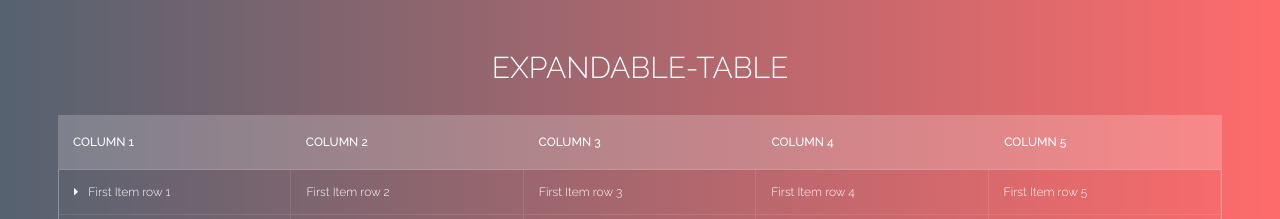
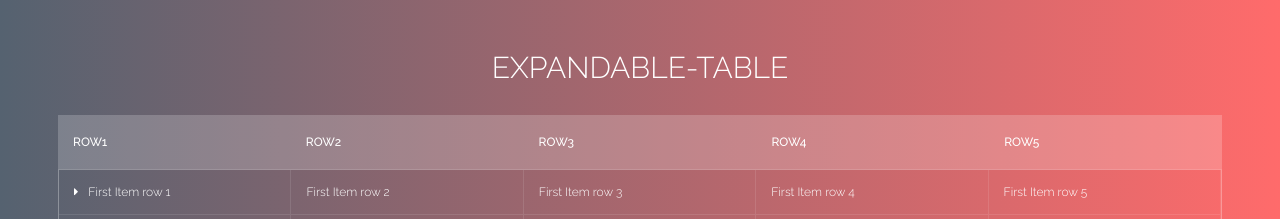
Before and after one commit to TLX3/Expandable-Table, a plain HTML site: page index.html in a window 1280 px wide. Shown: the top 219 px of the page. Drawn offline with Linux system fonts and the light colour scheme.

Commit message:
Dynamically generate table headers

```diff
--- a/index.html
+++ b/index.html
@@ -12,12 +12,8 @@
     <div class="header">
       <table cellpadding="0" cellspacing="0" border="0">
         <thead>
-          <tr>
-            <th>Column 1</th>
-            <th>Column 2</th>
-            <th>Column 3</th>
-            <th>Column 4</th>
-            <th>Column 5</th>
+          <tr id="headers">
+
           </tr>
         </thead>
       </table>
--- a/js/main.js
+++ b/js/main.js
@@ -63,6 +63,15 @@ let dataSet = [
 
 
 function createTable(dataSet, childKeys, numOfLayers) {
+  let headers = Object.keys(dataSet[0]);
+  headers = headers.filter((key) => {
+    return !childKeys.includes(key);
+  });
+  headers.forEach((key) => {
+    $("#headers").append(`
+      <th>${key}</th>
+      `);
+  })
   dataSet.forEach((datum, index) => {
     let keys = Object.keys(datum);
     keys = keys.filter((key) => {
```
